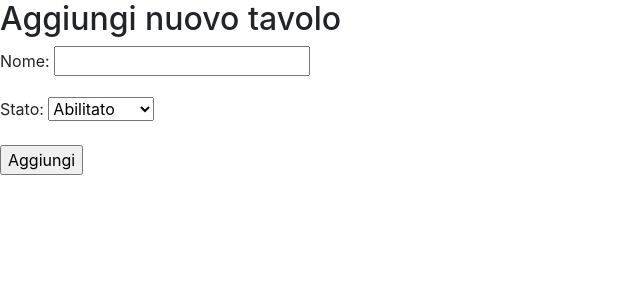
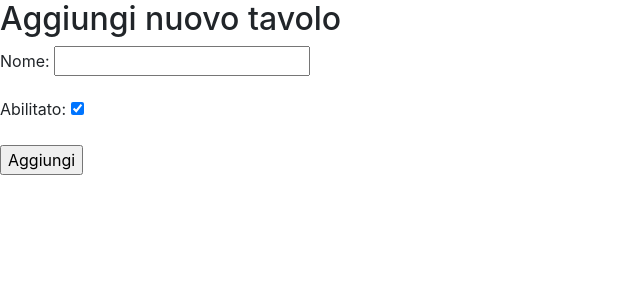
Before and after one commit to SiceX/risto_book_final, a Django app: page /booking/tavoli/create in a window 1280 px wide. Shown: the part 56-356 px from the top of the page, without its empty margins (0-640 px from the left). Run offline with Django 3.2, Linux system fonts and the light colour scheme.

Commit message:
Lo stato di Tavolo è stato convertito in un booleano "Abilitato Si/No"

```diff
--- a/booking/models.py
+++ b/booking/models.py
@@ -1,27 +1,17 @@
 from django.conf import settings
 from django.db import models
-
-STATO_TAVOLO_CHOICES = [
-	# ('L', 'Libero'),
-	# ('P', 'Prenotato'),
-	('A', 'Abilitato'),
-	('D', 'Disabilitato')
-]
 
 
 class Tavolo(models.Model):
 	nome = models.CharField(max_length=5, primary_key=True)
-	stato = models.CharField(max_length=1, choices=STATO_TAVOLO_CHOICES, default='A')
+	abilitato = models.BooleanField(verbose_name='Abilitato', default=True, null=False)
+		# models.CharField(max_length=1, choices=STATO_TAVOLO_CHOICES, default='A')
 
 	class Meta:
 		verbose_name_plural = 'Tavoli'
 
-	def get_display_stato(self):
-		state = [tupla for tupla in STATO_TAVOLO_CHOICES if tupla[0] == self.stato][0]
-		return state[1]
-
 	def __str__(self):
-		return f'{self.nome} - {self.get_display_stato()} - {self.pk}'
+		return f'{self.nome} - {self.abilitato} - {self.pk}'
 
 
 class Prenotazione(models.Model):
--- a/booking/templates/booking/prenotazione/lista_tavoli.html
+++ b/booking/templates/booking/prenotazione/lista_tavoli.html
@@ -9,7 +9,7 @@
 		<tr>
 			<th>Nome</th>
 			<th>Abilitato/Disabilitato</th>
-			<th>Stato</th>
+			<th>Abilitato</th>
 			{% if user.is_authenticated %}
 				<th>Prenota</th>
 			{% endif %}
@@ -19,7 +19,7 @@
 		{% for tavolo in object_list %}
 			<tr>
 				<td>{{ tavolo.nome }}</td>
-				<td>{{ tavolo.stato }}</td>
+				<td>{{ tavolo.abilitato }}</td>
 				{% if tavolo.nome in prenotati %}
 					<td>Prenotato</td>
 
--- a/booking/templates/booking/tavolo/list.html
+++ b/booking/templates/booking/tavolo/list.html
@@ -6,7 +6,7 @@
 
 {% block table_head %}
 	<th>Nome</th>
-	<th>Stato</th>
+	<th>Abilitato</th>
 	<th>Dettaglio</th>
 {% endblock %}
 
@@ -14,7 +14,7 @@
 	{% for tavolo in object_list %}
 		<tr>
 			<td>{{ tavolo.nome }}</td>
-			<td>{{ tavolo.stato }}</td>
+			<td>{{ tavolo.abilitato }}</td>
 			<td><a href="{% url 'booking:tavolo-detail' tavolo.pk %}">Dettaglio</a> </td>
 		</tr>
 	{% endfor %}
--- a/booking/views.py
+++ b/booking/views.py
@@ -22,7 +22,7 @@ _logger = logging.getLogger(__name__)
 class TavoloCreate(CreateView):
 	model = Tavolo
 	template_name = 'booking/tavolo/create.html'
-	fields = ['nome', 'stato']
+	fields = ['nome', 'abilitato']
 	success_url = reverse_lazy('booking:tavolo-list')
 
 
```
Also changed, not shown: booking/migrations/0009_auto_20210722_2129.py (added).
